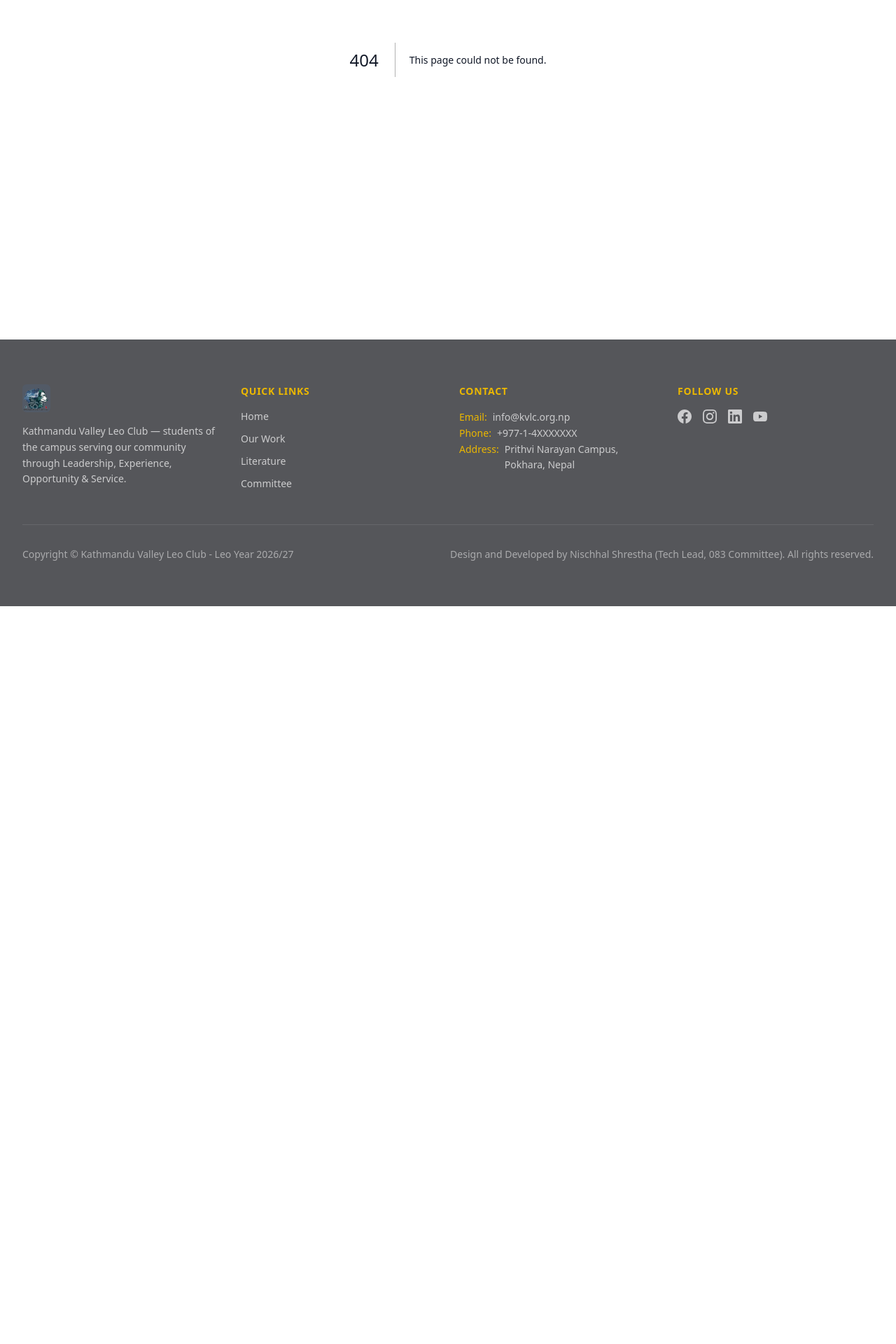
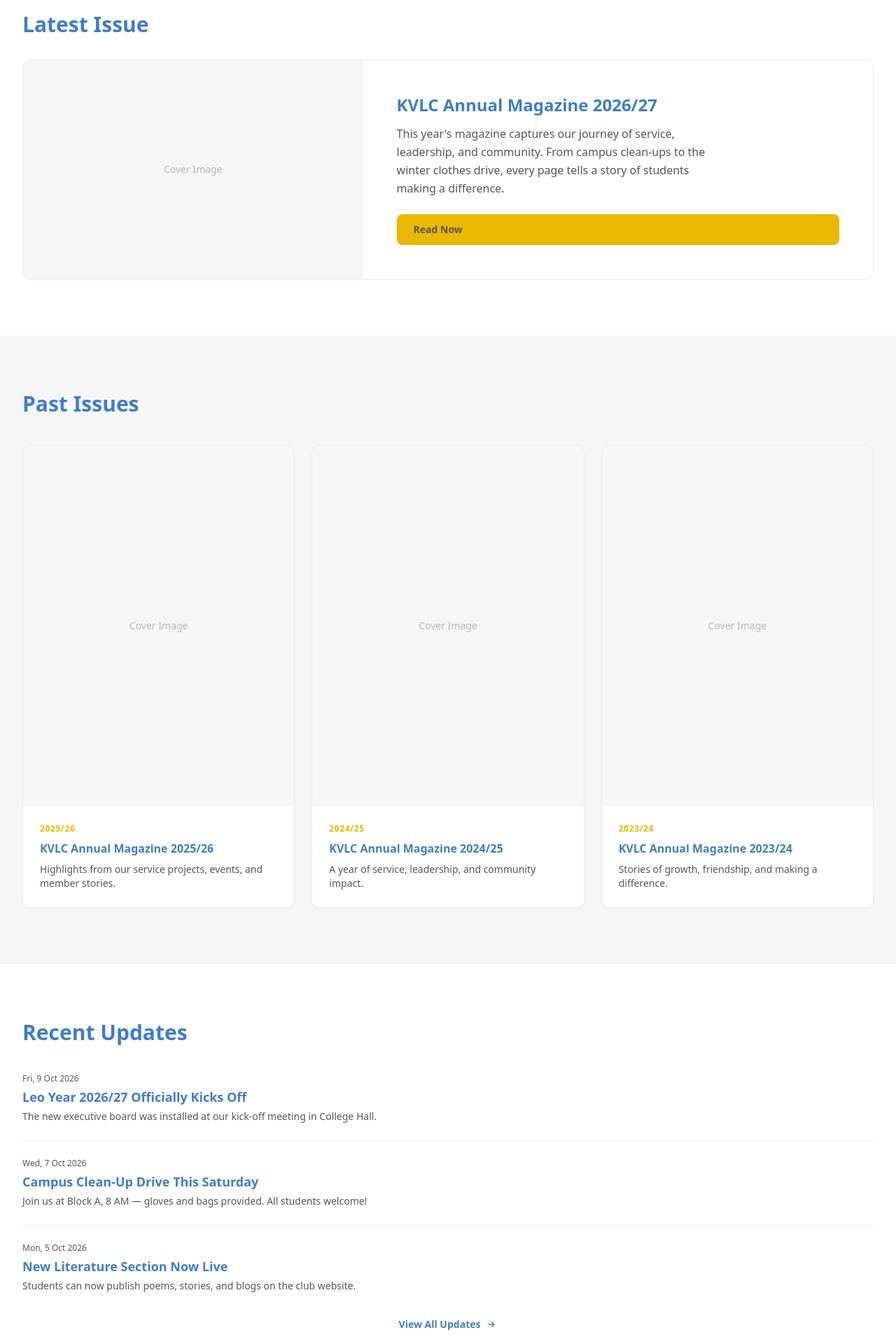
Before and after one commit to kvlcdev207-dev/website-new, a Next.js app: page /literature in a window 1280 px wide. Before the commit this address had no page. Shown: the part 380-2300 px from the top of the page at 70% size. Before the commit the page ends 1246 px from the top, so only its background shows below. Built offline with nearby package versions, Linux system fonts and the light colour scheme.

Commit message:
Add Literature page UI shell with mock data

```diff
--- a/app/committee/page.tsx
+++ b/app/committee/page.tsx
@@ -21,7 +21,9 @@ const committeeMembers = [
   { name: "Leo Rohit Rai", post: "Content Creator" },
 ];
 
-function MemberCard({ name, post }: { name: string; post: string }) {
+function MemberCard({ name, post, size = "md" }: { name: string; post: string; size?: "lg" | "md" }) {
+  const dims = size === "lg" ? "h-36 w-36 text-5xl" : "h-32 w-32 text-4xl";
+  const ring = size === "lg" ? "ring-4" : "ring-3";
   return (
     <Link
       href="#"
@@ -30,8 +32,8 @@ function MemberCard({ name, post }: { name: string; post: string }) {
       {/* Profile image with leo-yellow ring */}
       <div className="relative mb-4">
         <div className="absolute -inset-1 bg-leo-yellow/20 rounded-full" />
-        <div className="relative h-28 w-28 rounded-full bg-leo-gray/10 flex items-center justify-center overflow-hidden ring-4 ring-leo-yellow/30">
-          <span className="text-4xl font-medium text-leo-gray/40">
+        <div className={`relative ${dims} rounded-full bg-leo-gray/10 flex items-center justify-center overflow-hidden ${ring} ring-leo-yellow/30`}>
+          <span className="font-medium text-leo-gray/40">
             {name.split(" ").map((n) => n[0]).join("")}
           </span>
         </div>
@@ -66,7 +68,7 @@ export default function CommitteePage() {
           </div>
           <div className="grid grid-cols-1 sm:grid-cols-2 lg:grid-cols-5 gap-6">
             {executiveBoard.map((member) => (
-              <MemberCard key={member.name} name={member.name} post={member.post} />
+              <MemberCard key={member.name} name={member.name} post={member.post} size="lg" />
             ))}
           </div>
         </div>
@@ -81,7 +83,7 @@ export default function CommitteePage() {
           </div>
           <div className="grid grid-cols-1 sm:grid-cols-2 lg:grid-cols-3 xl:grid-cols-4 gap-6">
             {committeeMembers.map((member) => (
-              <MemberCard key={member.name} name={member.name} post={member.post} />
+              <MemberCard key={member.name} name={member.name} post={member.post} size="md" />
             ))}
           </div>
         </div>
--- /dev/null
+++ b/app/literature/page.tsx
@@ -0,0 +1,110 @@
+import Link from "next/link";
+
+const pastIssues = [
+  { year: "2025/26", title: "KVLC Annual Magazine 2025/26", description: "Highlights from our service projects, events, and member stories." },
+  { year: "2024/25", title: "KVLC Annual Magazine 2024/25", description: "A year of service, leadership, and community impact." },
+  { year: "2023/24", title: "KVLC Annual Magazine 2023/24", description: "Stories of growth, friendship, and making a difference." },
+];
+
+const newsArticles = [
+  { date: "Fri, 9 Oct 2026", title: "Leo Year 2026/27 Officially Kicks Off", excerpt: "The new executive board was installed at our kick-off meeting in College Hall." },
+  { date: "Wed, 7 Oct 2026", title: "Campus Clean-Up Drive This Saturday", excerpt: "Join us at Block A, 8 AM — gloves and bags provided. All students welcome!" },
+  { date: "Mon, 5 Oct 2026", title: "New Literature Section Now Live", excerpt: "Students can now publish poems, stories, and blogs on the club website." },
+];
+
+export default function LiteraturePage() {
+  return (
+    <>
+      {/* Hero Section */}
+      <section className="bg-leo-blue text-white">
+        <div className="mx-auto max-w-7xl px-4 py-16 sm:px-6 lg:px-8 lg:py-20">
+          <h1 className="text-3xl font-bold md:text-4xl lg:text-5xl">Literature & Publications</h1>
+          <p className="mt-4 max-w-2xl text-white/90 text-lg">Read about our journey, achievements, and club news.</p>
+        </div>
+      </section>
+
+      {/* Featured Magazine Section */}
+      <section className="py-16 sm:py-20 bg-white">
+        <div className="mx-auto max-w-7xl px-4 sm:px-6 lg:px-8">
+          <h2 className="text-2xl font-bold text-leo-blue md:text-3xl mb-8">Latest Issue</h2>
+          <div className="rounded-xl border border-leo-gray/10 overflow-hidden shadow-sm hover:shadow-lg transition-shadow duration-300">
+            <div className="flex flex-col lg:flex-row">
+              {/* Left: Cover Image */}
+              <div className="relative lg:w-2/5 min-h-[300px] lg:min-h-0 bg-leo-gray/5">
+                <div className="absolute inset-0 flex items-center justify-center">
+                  <span className="text-sm text-leo-gray/40">Cover Image</span>
+                </div>
+              </div>
+              {/* Right: Content */}
+              <div className="lg:w-3/5 p-8 lg:p-12 flex flex-col justify-center">
+                <h3 className="text-2xl font-bold text-leo-blue mb-3">KVLC Annual Magazine 2026/27</h3>
+                <p className="text-leo-gray mb-6 leading-relaxed max-w-md">
+                  This year&apos;s magazine captures our journey of service, leadership, and community.
+                  From campus clean-ups to the winter clothes drive, every page tells a story of
+                  students making a difference.
+                </p>
+                <Link
+                  href="#"
+                  className="inline-flex items-center px-6 py-3 text-sm font-semibold text-leo-gray bg-leo-yellow rounded-lg transition-all hover:bg-yellow-300 hover:shadow-lg hover:shadow-leo-yellow/30"
+                >
+                  Read Now
+                </Link>
+              </div>
+            </div>
+          </div>
+        </div>
+      </section>
+
+      {/* Past Publications Section */}
+      <section className="py-16 sm:py-20 bg-leo-gray/5">
+        <div className="mx-auto max-w-7xl px-4 sm:px-6 lg:px-8">
+          <h2 className="text-2xl font-bold text-leo-blue md:text-3xl mb-10">Past Issues</h2>
+          <div className="grid grid-cols-1 md:grid-cols-3 gap-6">
+            {pastIssues.map((issue) => (
+              <article
+                key={issue.year}
+                className="group bg-white rounded-xl border border-leo-gray/10 overflow-hidden shadow-sm hover:shadow-xl hover:-translate-y-1 transition-all duration-300"
+              >
+                <div className="relative aspect-[3/4] bg-leo-gray/5">
+                  <span className="absolute inset-0 flex items-center justify-center text-sm text-leo-gray/40">Cover Image</span>
+                </div>
+                <div className="p-6">
+                  <p className="text-xs font-semibold text-leo-yellow uppercase tracking-wider">{issue.year}</p>
+                  <h3 className="mt-2 font-bold text-leo-blue group-hover:text-leo-blue/80 transition-colors">{issue.title}</h3>
+                  <p className="mt-2 text-sm text-leo-gray">{issue.description}</p>
+                </div>
+              </article>
+            ))}
+          </div>
+        </div>
+      </section>
+
+      {/* News & Articles Section */}
+      <section className="py-16 sm:py-20 bg-white">
+        <div className="mx-auto max-w-7xl px-4 sm:px-6 lg:px-8">
+          <h2 className="text-2xl font-bold text-leo-blue md:text-3xl mb-10">Recent Updates</h2>
+          <div className="divide-y divide-leo-gray/10">
+            {newsArticles.map((article, index) => (
+              <article key={index} className="py-6 first:pt-0 last:pb-0">
+                <p className="text-xs text-leo-gray mb-1">{article.date}</p>
+                <h3 className="font-bold text-leo-blue text-lg">{article.title}</h3>
+                <p className="mt-1 text-sm text-leo-gray">{article.excerpt}</p>
+              </article>
+            ))}
+          </div>
+          <div className="mt-8 text-center">
+            <Link
+              href="#"
+              className="inline-flex items-center text-sm font-semibold text-leo-blue hover:text-leo-blue/80 transition-colors"
+            >
+              View All Updates
+              <svg className="ml-2 h-4 w-4" fill="none" viewBox="0 0 24 24" stroke="currentColor">
+                <path strokeLinecap="round" strokeLinejoin="round" strokeWidth={2} d="M13 7l5 5m0 0l-5 5m5-5H6" />
+              </svg>
+            </Link>
+          </div>
+        </div>
+      </section>
+    </>
+  );
+}
--- a/app/page.tsx
+++ b/app/page.tsx
@@ -20,26 +20,6 @@ export default function HomePage() {
             <span className="text-leo-yellow">·</span> Opportunity{" "}
             <span className="text-leo-yellow">·</span> Service
           </p>
-          <div className="mt-8 flex flex-col items-center justify-center gap-3 sm:flex-row">
-            <Link
-              href="/our-work"
-              className="rounded-md bg-leo-blue px-6 py-3 font-semibold text-white transition-colors hover:bg-leo-blue/90"
-            >
-              Our Work
-            </Link>
-            <Link
-              href="/literature"
-              className="rounded-md border-2 border-white px-6 py-3 font-semibold text-white transition-colors hover:bg-leo-green/20"
-            >
-              Read Literature
-            </Link>
-            <Link
-              href="/sign-in"
-              className="rounded-md border-2 border-white px-6 py-3 font-semibold text-white transition-colors hover:bg-leo-green/20"
-            >
-              Write
-            </Link>
-          </div>
         </div>
       </section>
 
```
